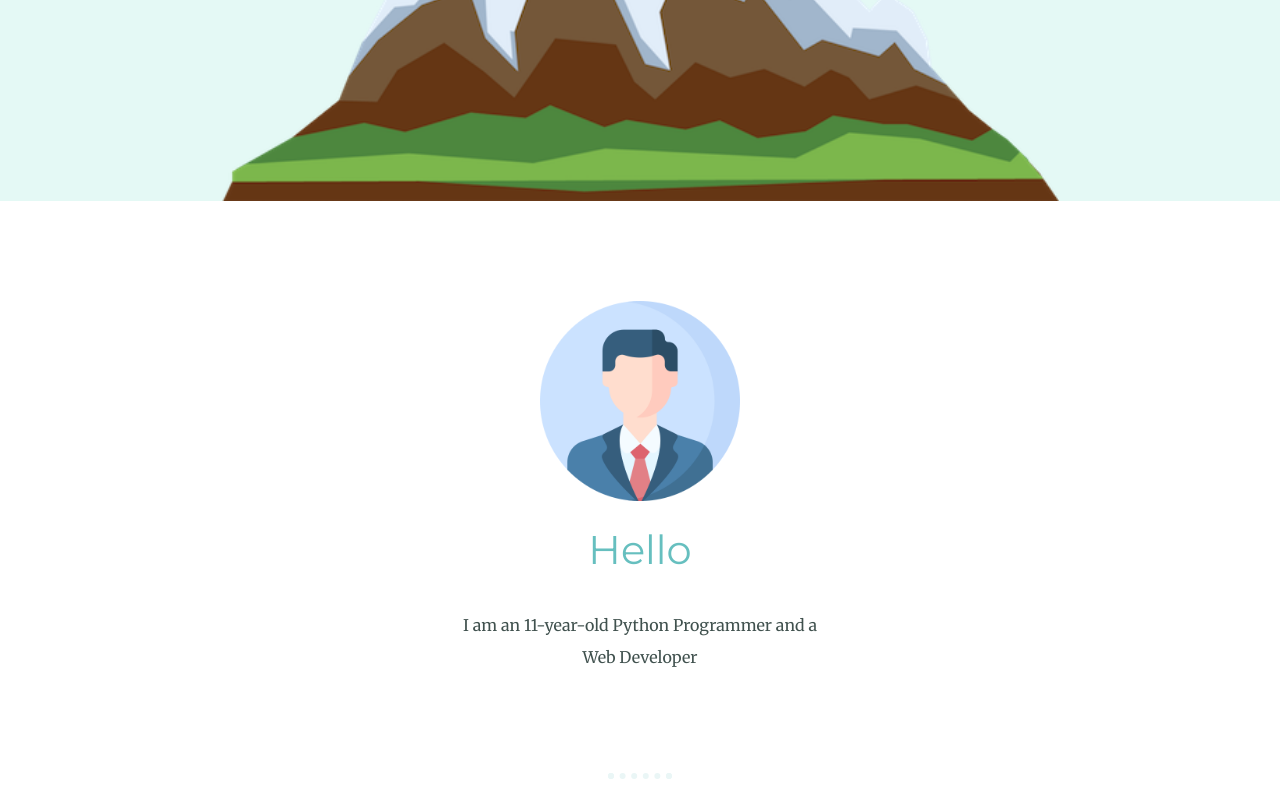
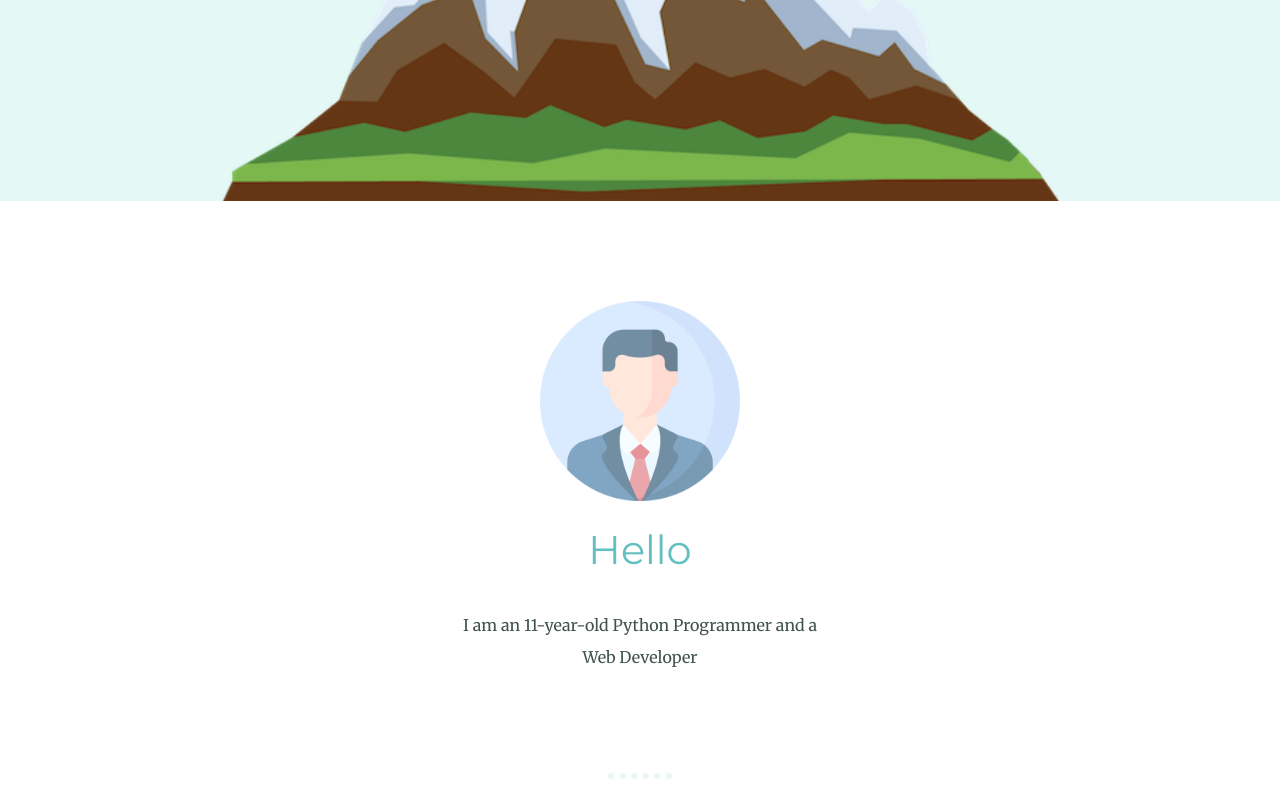
Before and after one commit to soumyagautam/Soumya-Gautam, a plain HTML site: page index.html in a window 1280 px wide. In both pictures the pointer is over the picture 640 px from the left and 1124 px from the top of the page. Shown: the part 724-1524 px from the top of the page. Drawn offline with nearby package versions, Linux system fonts and the light colour scheme.

Commit message:
Minor Change

```diff
--- a/css/styles.css
+++ b/css/styles.css
@@ -76,6 +76,10 @@ a:hover {
   background-color: #E4F9F5;
   position: relative;
   padding-top: 100px;
+}
+
+.profile-img:hover {
+  opacity: 0.7;
 }
 
 .middle-container {
```
